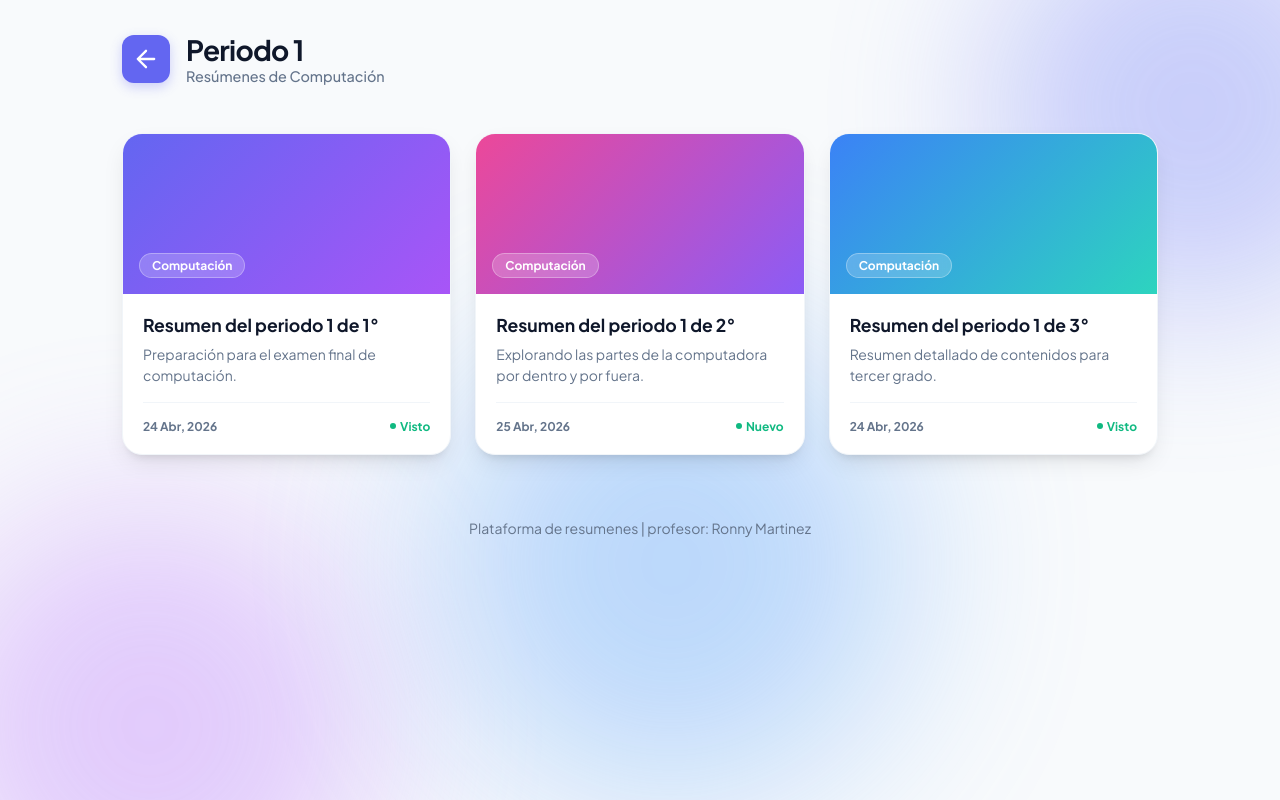
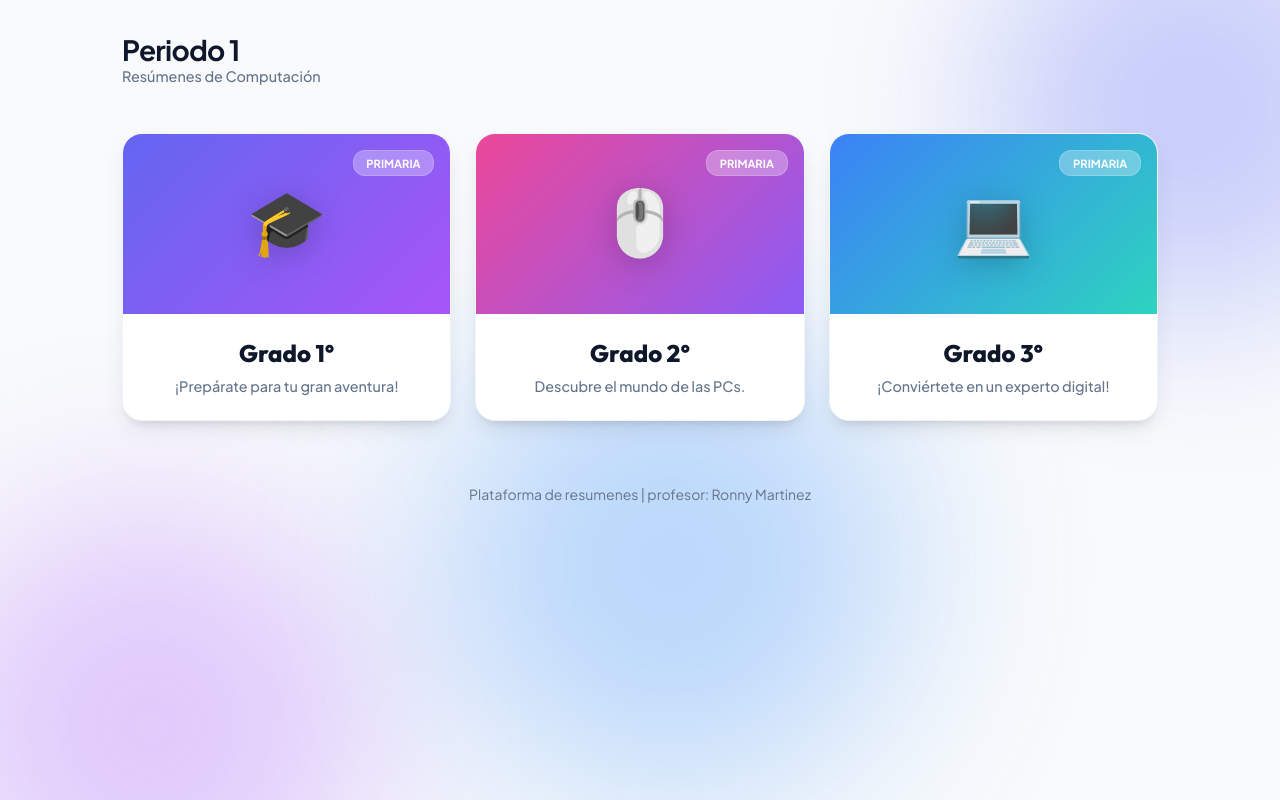
Before and after one commit to rovimartinez/primaria, a plain HTML site: page Periodo 1/periodo1.html in a window 1280 px wide. Drawn offline with nearby package versions, Linux system fonts and the light colour scheme.

Commit message:
Actualizacion automatica: sáb 25/04/2026 12:55:51,75

```diff
--- a/periodo1.html
+++ b/Periodo 1/periodo1.html
@@ -7,7 +7,7 @@
     <link rel="preconnect" href="https://fonts.googleapis.com">
     <link rel="preconnect" href="https://fonts.gstatic.com" crossorigin>
     <link href="https://fonts.googleapis.com/css2?family=Outfit:wght@300;400;600;800&family=Plus+Jakarta+Sans:wght@400;500;700&display=swap" rel="stylesheet">
-    <link rel="stylesheet" href="style.css">
+    <link rel="stylesheet" href="../css/style.css">
     <script src="https://cdn.jsdelivr.net/npm/@supabase/supabase-js@2"></script>
 </head>
 <body>
@@ -20,10 +20,7 @@
     <div class="app-container">
         <header class="main-header">
             <div class="logo-area">
-                <a href="index.html" class="icon-box hover:scale-110 transition-transform">
-                    <svg viewBox="0 0 24 24" fill="none" stroke="currentColor" stroke-width="2" stroke-linecap="round" stroke-linejoin="round">
-                        <path d="M19 12H5M12 19l-7-7 7-7"/></svg>
-                </a>
+
                 <div class="title-text">
                     <h1>Periodo 1</h1>
                     <p>Resúmenes de Computación</p>
@@ -35,47 +32,38 @@
         <main class="content-grid">
             <div class="cards-container" id="cardsContainer">
                 <!-- Example Card 1 -->
-                <div class="summary-card" onclick="window.location.href='clases/01.html'">
+                <div class="summary-card" onclick="window.location.href='clasesP1/01.html'">
                     <div class="card-image bg-grad-1">
-                        <span class="subject-tag">Computación</span>
+                        <span class="subject-tag">Primaria</span>
+                        <div class="card-icon">🎓</div>
                     </div>
                     <div class="card-info">
-                        <h3>Resumen del periodo 1 de 1°</h3>
-                        <p>Preparación para el examen final de computación.</p>
-                        <div class="card-footer">
-                            <span class="date">24 Abr, 2026</span>
-                            <span class="status">Visto</span>
-                        </div>
+                        <h3>Grado 1°</h3>
+                        <p>¡Prepárate para tu gran aventura!</p>
                     </div>
                 </div>
 
                 <!-- Card 2° Grado -->
-                <div class="summary-card" onclick="window.location.href='clases/02.html'">
+                <div class="summary-card" onclick="window.location.href='clasesP1/02.html'">
                     <div class="card-image bg-grad-3">
-                        <span class="subject-tag">Computación</span>
+                        <span class="subject-tag">Primaria</span>
+                        <div class="card-icon">🖱️</div>
                     </div>
                     <div class="card-info">
-                        <h3>Resumen del periodo 1 de 2°</h3>
-                        <p>Explorando las partes de la computadora por dentro y por fuera.</p>
-                        <div class="card-footer">
-                            <span class="date">25 Abr, 2026</span>
-                            <span class="status">Nuevo</span>
-                        </div>
+                        <h3>Grado 2°</h3>
+                        <p>Descubre el mundo de las PCs.</p>
                     </div>
                 </div>
 
                 <!-- Example Card 2 -->
-                <div class="summary-card" onclick="window.location.href='clases/03.html'">
+                <div class="summary-card" onclick="window.location.href='clasesP1/03.html'">
                     <div class="card-image bg-grad-2">
-                        <span class="subject-tag">Computación</span>
+                        <span class="subject-tag">Primaria</span>
+                        <div class="card-icon">💻</div>
                     </div>
                     <div class="card-info">
-                        <h3>Resumen del periodo 1 de 3°</h3>
-                        <p>Resumen detallado de contenidos para tercer grado.</p>
-                        <div class="card-footer">
-                            <span class="date">24 Abr, 2026</span>
-                            <span class="status">Visto</span>
-                        </div>
+                        <h3>Grado 3°</h3>
+                        <p>¡Conviértete en un experto digital!</p>
                     </div>
                 </div>
             </div>
@@ -116,7 +104,7 @@
         </div>
     </div>
 
-    <script src="supabase-config.js"></script>
-    <script src="app.js"></script>
+    <script src="../js/supabase-config.js"></script>
+    <script src="../js/app.js"></script>
 </body>
 </html>
--- a/style.css
+++ b/css/style.css
@@ -224,10 +224,24 @@ body {
 }
 
 .card-image {
-    height: 160px;
+    height: 180px;
     display: flex;
-    align-items: flex-end;
-    padding: 1rem;
+    flex-direction: column;
+    align-items: center;
+    justify-content: center;
+    padding: 1.5rem;
+    position: relative;
+}
+
+.card-icon {
+    font-size: 4rem;
+    margin-bottom: 0.5rem;
+    filter: drop-shadow(0 5px 15px rgba(0,0,0,0.2));
+    transition: transform 0.3s cubic-bezier(0.175, 0.885, 0.32, 1.275);
+}
+
+.summary-card:hover .card-icon {
+    transform: scale(1.2) rotate(5deg);
 }
 
 .bg-grad-1 { background: linear-gradient(135deg, #6366f1 0%, #a855f7 100%); }
@@ -236,63 +250,42 @@ body {
 .bg-grad-3 { background: linear-gradient(135deg, #ec4899 0%, #8b5cf6 100%); }
 
 .subject-tag {
-    background: rgba(255, 255, 255, 0.2);
-    backdrop-filter: blur(4px);
+    position: absolute;
+    top: 1rem;
+    right: 1rem;
+    background: rgba(255, 255, 255, 0.3);
+    backdrop-filter: blur(8px);
     color: white;
-    padding: 0.25rem 0.75rem;
-    border-radius: 20px;
-    font-size: 0.75rem;
-    font-weight: 700;
-    border: 1px solid rgba(255, 255, 255, 0.3);
+    padding: 0.3rem 0.8rem;
+    border-radius: 12px;
+    font-size: 0.7rem;
+    font-weight: 800;
+    border: 1px solid rgba(255, 255, 255, 0.2);
+    text-transform: uppercase;
 }
 
 .card-info {
-    padding: 1.25rem;
+    padding: 1.5rem;
+    text-align: center;
 }
 
 .card-info h3 {
-    font-size: 1.1rem;
-    font-weight: 700;
+    font-size: 1.5rem;
+    font-weight: 800;
     margin-bottom: 0.5rem;
     color: #0f172a;
+    font-family: 'Outfit', sans-serif;
 }
 
 .card-info p {
-    font-size: 0.875rem;
+    font-size: 0.9rem;
     color: var(--text-muted);
-    line-height: 1.5;
-    margin-bottom: 1rem;
-    height: 2.6rem;
-    overflow: hidden;
-    display: -webkit-box;
-    -webkit-line-clamp: 2;
-    -webkit-box-orient: vertical;
+    line-height: 1.4;
+    margin-bottom: 0;
+    font-weight: 500;
 }
 
-.card-footer {
-    display: flex;
-    justify-content: space-between;
-    align-items: center;
-    border-top: 1px solid #f1f5f9;
-    padding-top: 1rem;
-    font-size: 0.75rem;
-    font-weight: 600;
-}
-
-.date { color: var(--text-muted); }
-.status {
-    color: #10b981;
-    display: flex;
-    align-items: center;
-    gap: 4px;
-}
-.status::before {
-    content: '';
-    width: 6px;
-    height: 6px;
-    background: currentColor;
-    border-radius: 50%;
-}
+.card-footer { display: none; }
 
 /* Modal */
 .modal {
```
Also changed, not shown: Periodo 1/clasesP1/01.html (renamed from clases/01.html, +2 -7 lines), Periodo 1/clasesP1/02.html (renamed from clases/02.html, +2 -7 lines), Periodo 1/clasesP1/03.html (renamed from clases/03.html, +2 -6 lines), index.html (+2 -2 lines), js/jandra.js (renamed from jandra.js, +9 -2 lines), assets/jandra/J1.svg (renamed from jandra/J1.svg), assets/jandra/J2.svg (renamed from jandra/J2.svg), assets/jandra/J3.svg (renamed from jandra/J3.svg), clases/Untitled-1.txt (deleted), js/app.js (renamed from app.js), js/supabase-config.js (renamed from supabase-config.js).
